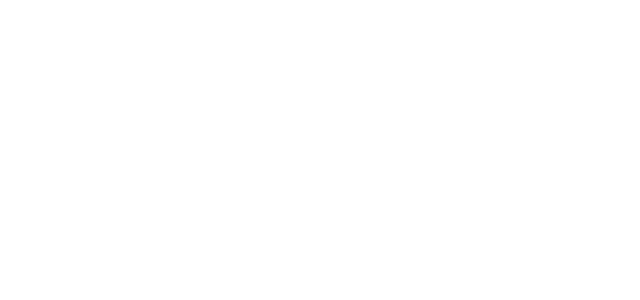
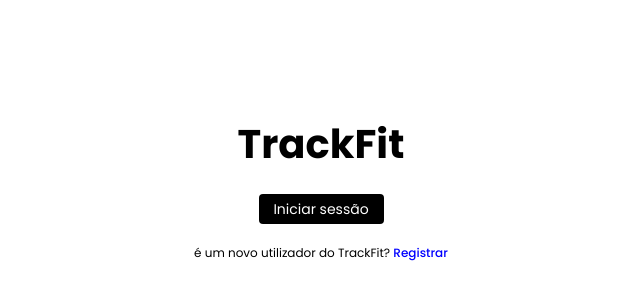
Before and after one commit to LucasPirolli/trackfit, a React (Vite) app: page / in a window 1280 px wide. Shown: the part 212-512 px from the top of the page, without its empty margins (319-959 px from the left). Built offline with nearby package versions, Linux system fonts and the light colour scheme.

Commit message:
feat: layout home done and routers link

```diff
--- a/package.json
+++ b/package.json
@@ -11,7 +11,8 @@
   },
   "dependencies": {
     "react": "^18.2.0",
-    "react-dom": "^18.2.0"
+    "react-dom": "^18.2.0",
+    "react-router-dom": "^6.26.2"
   },
   "devDependencies": {
     "@types/react": "^18.2.64",
--- a/src/main.tsx
+++ b/src/main.tsx
@@ -1,10 +1,30 @@
+// Componentes React
 import React from "react";
 import ReactDOM from "react-dom/client";
+
+// Libs Components
+import { BrowserRouter, Route, Routes } from "react-router-dom";
+
+// Páginas TrackFit
 import Home from "./modules/pages/Home.tsx";
+
+// Estilos TrackFit
 import "./styles/index.scss";
+
+const Main = () => {
+  return (
+    <>
+      <BrowserRouter>
+        <Routes>
+          <Route path="/" element={<Home />} />
+        </Routes>
+      </BrowserRouter>
+    </>
+  );
+};
 
 ReactDOM.createRoot(document.getElementById("root")!).render(
   <React.StrictMode>
-    <Home />
+    <Main />
   </React.StrictMode>
 );
--- a/src/modules/pages/Home.tsx
+++ b/src/modules/pages/Home.tsx
@@ -1,7 +1,31 @@
+import { useNavigate } from "react-router-dom";
 import "../../styles/pages/home.scss";
 
 const Home = () => {
-  return <></>;
+  const navigate = useNavigate();
+
+  return (
+    <>
+      <section className="home">
+        <h1 className="logo">TrackFit</h1>
+        <button className="btn-access" onClick={() => navigate("/login")}>
+          Iniciar sessão
+        </button>
+
+        <span className="new-user">
+          é um novo utilizador do TrackFit?{" "}
+          <a
+            className="link"
+            onClick={() => {
+              navigate("/register");
+            }}
+          >
+            Registrar
+          </a>
+        </span>
+      </section>
+    </>
+  );
 };
 
 export default Home;
--- a/src/styles/index.scss
+++ b/src/styles/index.scss
@@ -0,0 +1,24 @@
+@import url('https://fonts.googleapis.com/css2?family=Poppins:ital,wght@0,100;0,200;0,300;0,400;0,500;0,600;0,700;0,800;0,900;1,100;1,200;1,300;1,400;1,500;1,600;1,700;1,800;1,900&display=swap');
+
+#root {
+  margin: 0;
+  padding: 0;
+}
+
+body {
+  margin: 0;
+}
+
+* {
+  margin: 0;
+  padding: 0;
+  font-family: "Poppins", sans-serif;
+}
+
+button {
+  cursor: pointer;
+}
+
+li {
+  list-style-type: none;
+}
--- a/src/styles/pages/home.scss
+++ b/src/styles/pages/home.scss
@@ -0,0 +1,39 @@
+.home {
+  height: 100vh;
+  align-items: center;
+  justify-content: center;
+  display: flex;
+  flex-direction: column;
+  gap: 20px;
+  > .logo {
+    font-size: 2.5rem;
+    color: #000;
+  }
+  > .btn-access {
+    width: 125px;
+    height: 30px;
+    font-size: 0.875rem;
+    color: #fff;
+    font-size: 500;
+    border: none;
+    background-color: #000;
+    border-radius: 4px;
+    opacity: 1;
+    transition: 0.3s ease opacity;
+
+    &:hover {
+      opacity: 0.8;
+    }
+  }
+  > .new-user {
+    font-size: 0.75rem;
+    > .link {
+      color: blue;
+      cursor: pointer;
+      font-weight: 500;
+      &:hover {
+        text-decoration: underline;
+      }
+    }
+  }
+}
```
Also changed, not shown: src/assets/logo.png (added), 1 other file (tests, documents, lock files or other folders).
